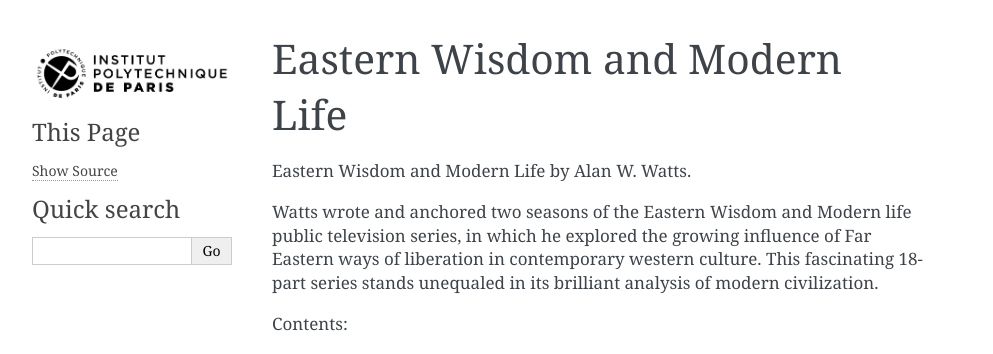
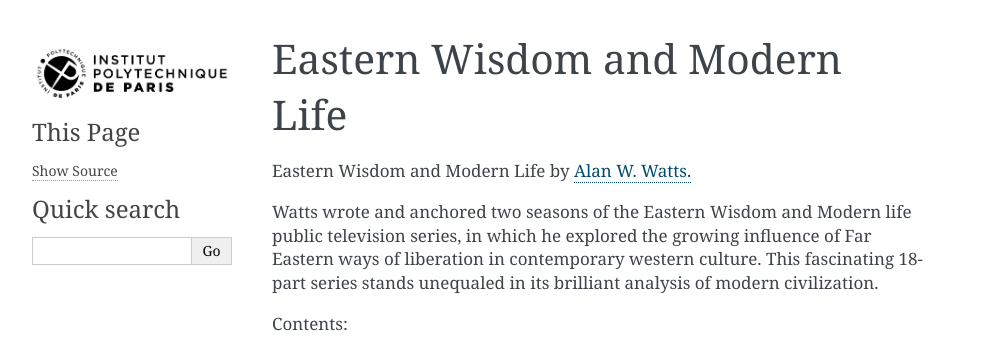
Before and after one commit to gggliuye/for_fun, a Sphinx documentation site: the page built from docs/AW/Index.rst, in a window 1280 px wide. Shown: the top 354 px of the page, without its empty margins (148-1141 px from the left). Built offline with Sphinx 7.4.7, drawn with Linux system fonts in a browser that asks for light colours; part of the change alters nothing that is shown.

```diff
--- a/docs/AW/Index.rst
+++ b/docs/AW/Index.rst
@@ -2,7 +2,7 @@ Eastern Wisdom and Modern Life
 ===================
 
 Eastern Wisdom and Modern Life
-by Alan W. Watts.
+by `Alan W. Watts. <https://www.alanwatts.org/>`_
 
 Watts wrote and anchored two seasons of the Eastern Wisdom and Modern life public television series,
 in which he explored the growing influence of Far Eastern ways of liberation in contemporary western culture.
```
